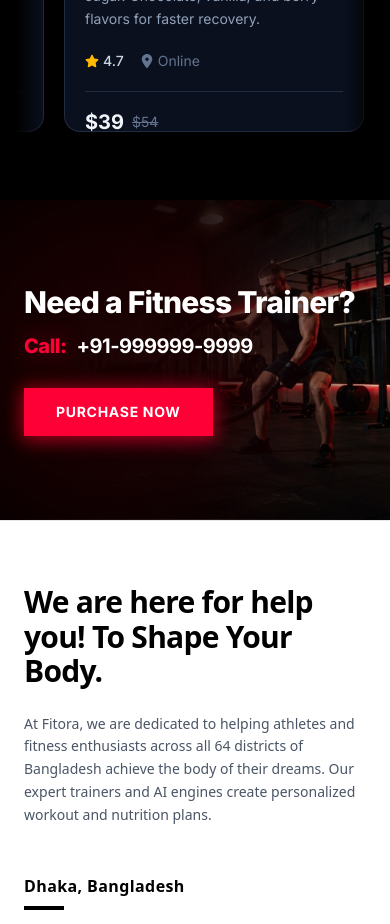
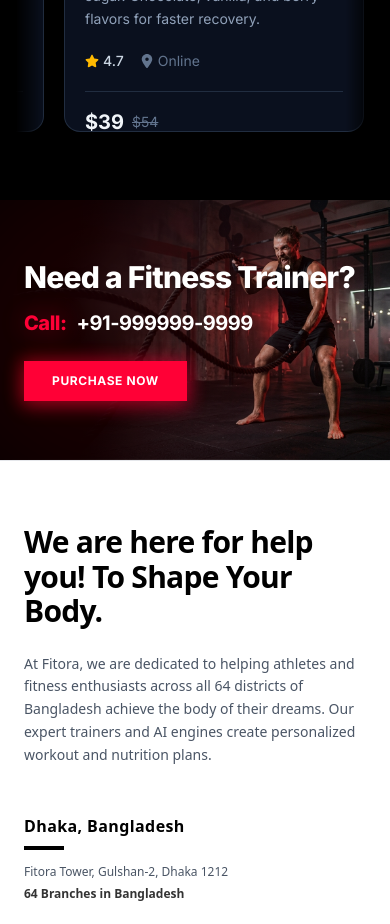
Before and after one commit to Developer-Moy/Fitora, a Next.js app in the folder client/: page / in a window 390 px wide. Shown: the part 4260-5184 px from the top of the page. Built offline with nearby package versions, Linux system fonts and the light colour scheme.

Commit message:
feat: redesign TrainerCalloutBanner with responsive image container and adjusted section dimensions

```diff
--- a/client/src/components/home/TrainerCalloutBanner.tsx
+++ b/client/src/components/home/TrainerCalloutBanner.tsx
@@ -29,35 +29,33 @@ export default function TrainerCalloutBanner({
   return (
     <section
       aria-label="Fitness Trainer Callout"
-      className={`relative w-full overflow-hidden bg-black text-white min-h-[320px] sm:min-h-[380px] md:min-h-[420px] lg:min-h-[460px] flex items-center ${className}`}
+      className={`relative w-full overflow-hidden bg-black text-white min-h-[260px] sm:min-h-[300px] md:min-h-[340px] lg:min-h-[380px] xl:min-h-[420px] flex items-center ${className}`}
     >
-      {/* Background Image Layer with Top-Anchored Positioning */}
-      <div
-        className="absolute inset-0 bg-cover bg-no-repeat bg-[position:80%_top] sm:bg-[position:85%_top] md:bg-[position:88%_top] lg:bg-[position:90%_top] transition-transform duration-700"
-        style={{
-          backgroundImage: `url('${backgroundImage}')`,
-        }}
-      />
+      {/* Right-aligned Full Image Container with object-contain on wide screens to preserve 100% of the athlete */}
+      <div className="absolute right-0 top-0 bottom-0 w-full sm:w-[75%] md:w-[65%] lg:w-[58%] xl:w-[52%] h-full flex justify-end pointer-events-none z-0">
+        <img
+          src={backgroundImage}
+          alt="Fitness Trainer with battle ropes"
+          className="h-full w-full object-cover sm:object-contain object-right"
+        />
+        {/* Smooth gradient blend into pure black on the left */}
+        <div className="absolute inset-0 bg-gradient-to-r from-black via-black/40 sm:via-black/10 to-transparent" />
+      </div>
 
-      {/* Cinematic Gradient Overlays to match the reference banner */}
-      {/* Dark left vignette fading out towards the right athlete photo */}
-      <div className="absolute inset-0 bg-gradient-to-r from-black via-black/85 md:via-black/70 to-transparent z-1" />
-      {/* Subtle top and bottom dark edge blending */}
-      <div className="absolute inset-0 bg-gradient-to-b from-black/50 via-transparent to-black/60 z-1" />
-      {/* Soft warm/red ambient atmospheric glow */}
-      <div className="absolute -left-20 top-1/2 -translate-y-1/2 w-96 h-96 bg-red-600/10 rounded-full blur-3xl pointer-events-none z-1" />
+      {/* Atmospheric Ambient Glow */}
+      <div className="absolute -left-20 top-1/2 -translate-y-1/2 w-96 h-96 bg-red-600/10 rounded-full blur-3xl pointer-events-none z-0" />
 
       {/* Main Content Container */}
-      <div className="relative z-10 w-full mx-auto max-w-7xl px-6 py-12 sm:px-10 sm:py-16 md:py-20 lg:px-16 lg:py-24">
+      <div className="relative z-10 w-full mx-auto max-w-7xl px-6 py-10 sm:px-10 sm:py-14 md:py-16 lg:px-16 lg:py-20">
         <motion.div
           initial={{ opacity: 0, x: -30 }}
           whileInView={{ opacity: 1, x: 0 }}
           viewport={{ once: true, amount: 0.3 }}
           transition={{ duration: 0.6, ease: "easeOut" }}
-          className="max-w-2xl flex flex-col items-start text-left"
+          className="max-w-xl flex flex-col items-start text-left"
         >
           {/* Main Headline */}
-          <h2 className="text-3xl sm:text-4xl md:text-5xl lg:text-6xl font-extrabold tracking-tight text-white drop-shadow-md">
+          <h2 className="text-3xl sm:text-4xl md:text-5xl lg:text-[3.25rem] font-extrabold tracking-tight text-white drop-shadow-lg leading-tight">
             {title}
           </h2>
 
@@ -76,13 +74,13 @@ export default function TrainerCalloutBanner({
           </div>
 
           {/* CTA Button Box */}
-          <div className="mt-7 sm:mt-9 relative group">
+          <div className="mt-6 sm:mt-8 relative group">
             {/* Subtle red accent outline offset layer */}
             <div className="absolute -inset-1 rounded-sm bg-gradient-to-r from-red-600 to-rose-600 opacity-30 blur-sm group-hover:opacity-70 group-hover:blur-md transition-all duration-300" />
 
             <Link
               href={buttonHref}
-              className="relative inline-flex items-center justify-center px-8 py-3.5 sm:px-10 sm:py-4 bg-[#ff0036] hover:bg-[#e00030] text-white font-bold text-sm sm:text-base uppercase tracking-wider transition-all duration-200 active:scale-[0.98] shadow-[0_4px_20px_rgba(255,0,54,0.45)] hover:shadow-[0_6px_30px_rgba(255,0,54,0.65)]"
+              className="relative inline-flex items-center justify-center px-7 py-3 sm:px-9 sm:py-3.5 bg-[#ff0036] hover:bg-[#e00030] text-white font-bold text-xs sm:text-sm uppercase tracking-wider transition-all duration-200 active:scale-[0.98] shadow-[0_4px_20px_rgba(255,0,54,0.45)] hover:shadow-[0_6px_30px_rgba(255,0,54,0.65)]"
             >
               {buttonText}
             </Link>
```
Also changed, not shown: client/public/trainer-banner-bg.jpg.
